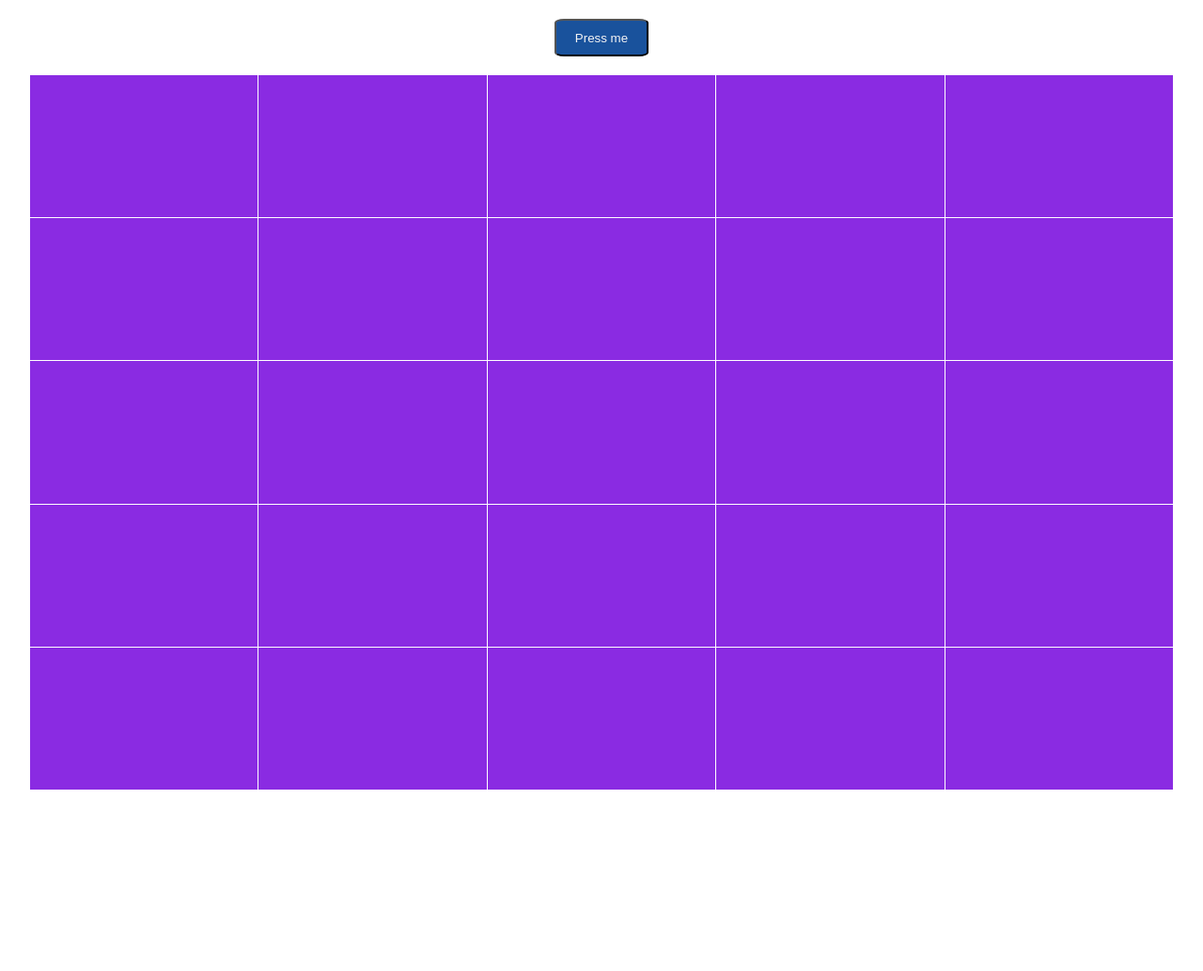
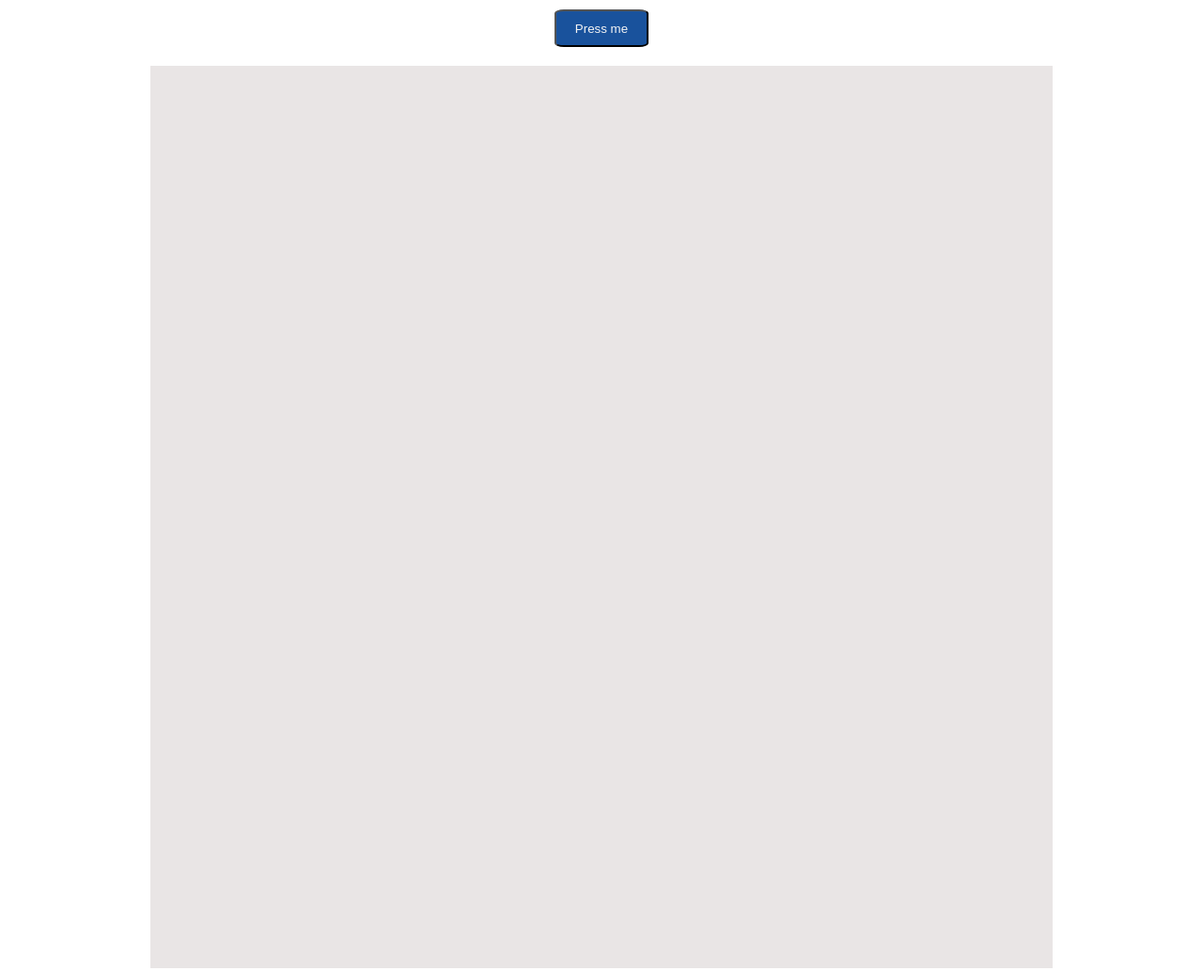
Before and after one commit to Rinhare/etch-a-sketch, a plain HTML site: page index.html in a window 1280 px wide. Shown: the whole page at 94% size. Before the commit the page ends 860 px from the top, so only its background shows below. Drawn offline with Linux system fonts and the light colour scheme.

Commit message:
finished program

```diff
--- a/main.css
+++ b/main.css
@@ -3,15 +3,14 @@ body {
     display: flex;
     flex-direction: column;
     justify-content: center;
-    margin: 20px;
+    margin: 10px;
     align-items: center;
 }
 #container {
     display: flex;
     justify-content: center;
-    gap: 1px;
-    height: 95vh;
-    width: 95vw;
+    height: 960px;
+    width: 960px;
     margin-top: 20px;
     border: 0;
 
@@ -21,7 +20,6 @@ body {
     display: flex;
     flex: 1;
     flex-direction: column;
-    gap: 1px;
     width: 50px;
     border: 0;
     margin: 0;
@@ -29,14 +27,10 @@ body {
 
 #row {
    flex: 1;
-    background-color: blueviolet;
+    background-color: rgb(233, 229, 229);
     height: 50px;
-    transition-duration: 0.1s;
 
 }
-/* #row:hover {
-    background-color: black;
-} */
 
 button {
     display: flex;
```
